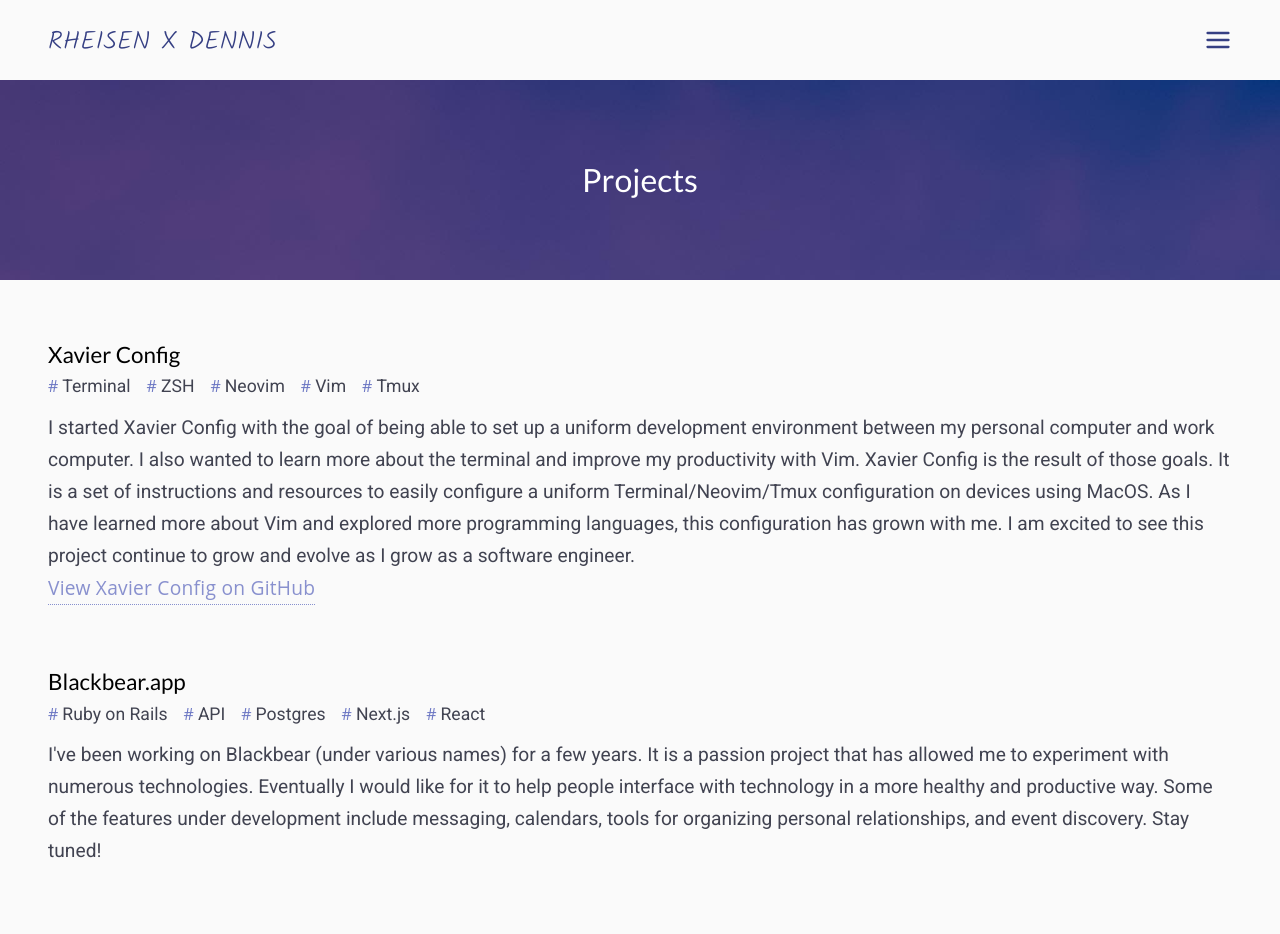
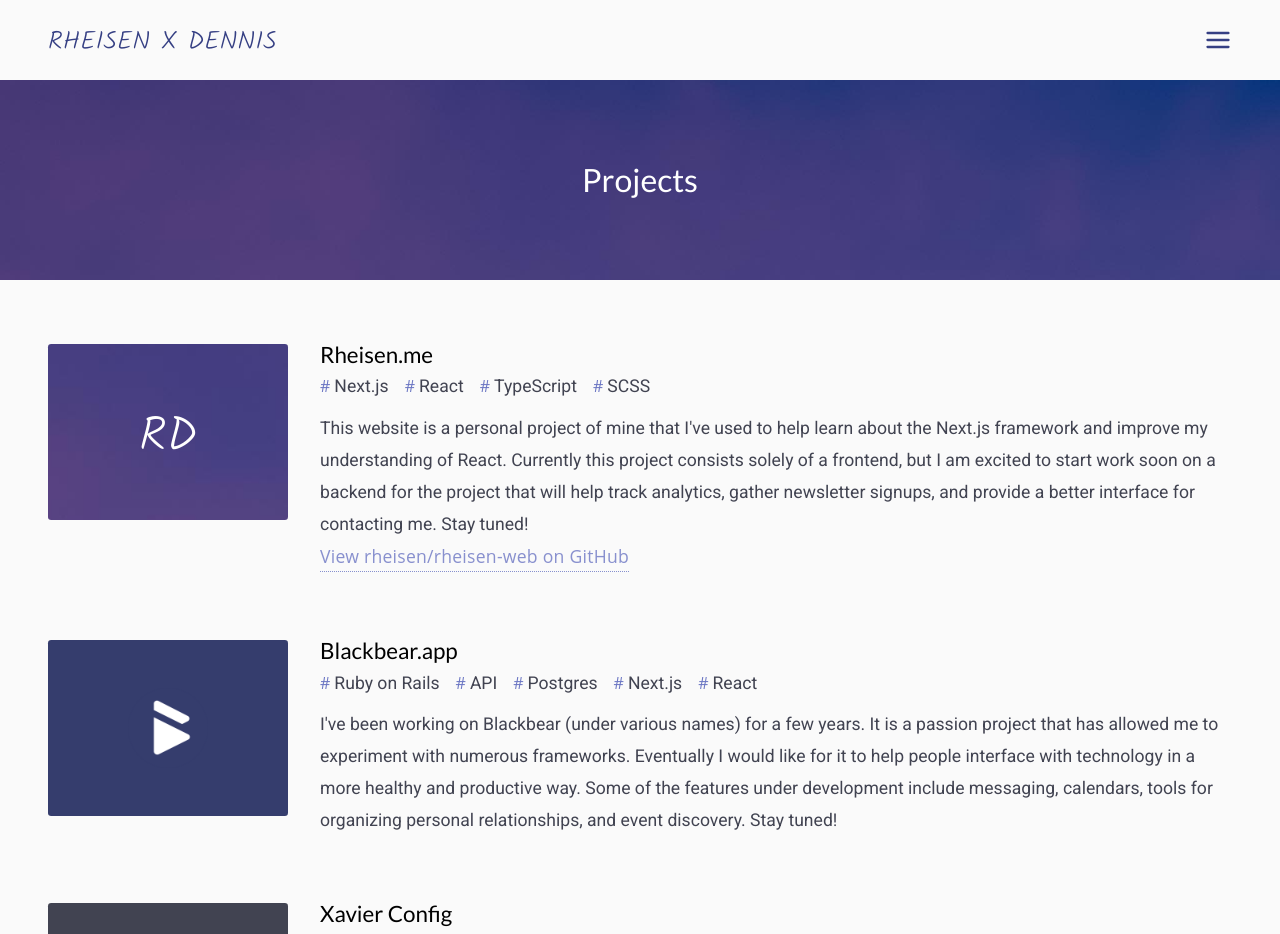
Before and after one commit to Rheisen/rheisen-web, a Next.js app: page /projects in a window 1280 px wide. Shown: the top 934 px of the page. Built offline with nearby package versions, Linux system fonts and the light colour scheme.

Commit message:
Add updates to resume and project pages

```diff
--- a/components/info-card/InfoCard.tsx
+++ b/components/info-card/InfoCard.tsx
@@ -1,5 +1,5 @@
 import React from 'react';
-import { MapPin, GitHub, Gitlab, Mail, Linkedin, Download } from 'react-feather';
+import { MapPin, GitHub, Gitlab, Mail, Clipboard, Linkedin, Download } from 'react-feather';
 
 import styles from './infoCard.module.scss';
 
@@ -40,7 +40,7 @@ export const InfoCard: React.FC<InfoCardProps> = (props: InfoCardProps = default
         ) : null}
         {props.linkedin ? (
           <div className={styles.iconInfoContainer}>
-            <Linkedin className={styles.linkedinIcon} size={24} />
+            <Clipboard className={styles.linkedinIcon} size={24} />
             <a href="https://linkedin.com/in/rheisen-dennis" target="_blank" rel="noopener noreferrer">
               linkedin.com/in/rheisen-dennis
             </a>
--- a/components/info-card/infoCard.module.scss
+++ b/components/info-card/infoCard.module.scss
@@ -67,7 +67,7 @@
             margin-left: .8rem;
             font-family: 'Lato', 'Roboto', sans-serif;
             font-weight: 400;
-            font-size: 1.2rem;
+            font-size: 1.1rem;
             letter-spacing: .25px;
             color: color('dark');
         }
@@ -121,7 +121,7 @@
             margin-right: .3rem;
             font-family: 'Lato', 'Roboto', sans-serif;
             font-weight: 400;
-            font-size: 1.2rem;
+            font-size: 1.1rem;
             letter-spacing: .5px;
             color: color('primary-tint', 'opacity', .7);
         }
--- a/package.json
+++ b/package.json
@@ -8,10 +8,12 @@
     "start": "next start"
   },
   "dependencies": {
+    "@types/react-transition-group": "^4.4.0",
     "next": "10.0.1",
     "react": "17.0.1",
     "react-dom": "17.0.1",
     "react-feather": "^2.0.9",
+    "react-transition-group": "^4.4.1",
     "sass": "^1.29.0"
   },
   "devDependencies": {
--- a/page-components/resume/experience-section/ExperienceSection.tsx
+++ b/page-components/resume/experience-section/ExperienceSection.tsx
@@ -19,7 +19,7 @@ export const ExperienceSection: React.FC<ExperienceSectionProps> = (props: Exper
         </span>
         {props.timeframe ? <span className={styles.experienceTimeframe}>{props.timeframe}</span> : null}
       </header>
-      {displayChildren ? <div className={styles.experienceDescription}>{props.children}</div> : null}
+      {displayChildren ? <div className={styles.desc}>{props.children}</div> : null}
     </section>
   );
 };
--- a/page-components/resume/experience-section/experienceSection.module.scss
+++ b/page-components/resume/experience-section/experienceSection.module.scss
@@ -32,7 +32,7 @@
         }
     }
 
-    .experienceDescription {
+    .desc {
         margin-top: 1rem;
     }
 }
--- a/pages/projects.tsx
+++ b/pages/projects.tsx
@@ -1,5 +1,6 @@
 import React from 'react';
 import Image from 'next/image';
+import { Terminal } from 'react-feather';
 
 import Layout from 'components/layout';
 import SplashHeader from 'components/splash-header';
@@ -15,6 +16,62 @@ const Projects: React.FC = () => {
       </SplashHeader>
       <div className={styles.projectsWrapper}>
         <section className={styles.projectContainer}>
+          <aside className={styles.rheisenAside}>
+            <h2>RD</h2>
+          </aside>
+          <article>
+            <h4>Rheisen.me</h4>
+            <div className={styles.tagContainer}>
+              <Tag text="Next.js" />
+              <Tag text="React" />
+              <Tag text="TypeScript" />
+              <Tag text="SCSS" />
+            </div>
+            <p>
+              This website is a personal project of mine that I&apos;ve used to help learn about the Next.js framework
+              and improve my understanding of React. Currently this project consists solely of a frontend, but I am
+              excited to start work soon on a backend for the project that will help track analytics, gather newsletter
+              signups, and provide a better interface for contacting me. Stay tuned!
+            </p>
+            <a href="https://github.com/Rheisen/rheisen-web" target="_blank" rel="noopener noreferrer">
+              <span>View rheisen/rheisen-web on GitHub</span>
+            </a>
+          </article>
+        </section>
+
+        <div className={styles.lineBreak} />
+
+        <section className={styles.projectContainer}>
+          <aside className={styles.blackbearAside}>
+            <div className={styles.imageContainer}>
+              <Image src="/images/project-thumbnails/blackbear.png" layout="fill" alt="Blackbear Logo" />
+            </div>
+          </aside>
+          <article>
+            <h4>Blackbear.app</h4>
+            <div className={styles.tagContainer}>
+              <Tag text="Ruby on Rails" />
+              <Tag text="API" />
+              <Tag text="Postgres" />
+              <Tag text="Next.js" />
+              <Tag text="React" />
+            </div>
+            <p>
+              I&apos;ve been working on Blackbear (under various names) for a few years. It is a passion project that
+              has allowed me to experiment with numerous frameworks. Eventually I would like for it to help people
+              interface with technology in a more healthy and productive way. Some of the features under development
+              include messaging, calendars, tools for organizing personal relationships, and event discovery. Stay
+              tuned!
+            </p>
+          </article>
+        </section>
+
+        <div className={styles.lineBreak} />
+
+        <section className={styles.projectContainer}>
+          <aside className={styles.xavierAside}>
+            <Terminal size={60} className={styles.xavierIcon} />
+          </aside>
           <article>
             <h4>Xavier Config</h4>
             <div className={styles.tagContainer}>
@@ -33,52 +90,7 @@ const Projects: React.FC = () => {
               I am excited to see this project continue to grow and evolve as I grow as a software engineer.
             </p>
             <a href="https://github.com/Rheisen/xavier-config" target="_blank" rel="noopener noreferrer">
-              <span>View Xavier Config on GitHub</span>
-            </a>
-          </article>
-        </section>
-
-        <div className={styles.lineBreak} />
-
-        <section className={styles.projectContainer}>
-          <article>
-            <h4>Blackbear.app</h4>
-            <div className={styles.tagContainer}>
-              <Tag text="Ruby on Rails" />
-              <Tag text="API" />
-              <Tag text="Postgres" />
-              <Tag text="Next.js" />
-              <Tag text="React" />
-            </div>
-            <p>
-              I&apos;ve been working on Blackbear (under various names) for a few years. It is a passion project that
-              has allowed me to experiment with numerous technologies. Eventually I would like for it to help people
-              interface with technology in a more healthy and productive way. Some of the features under development
-              include messaging, calendars, tools for organizing personal relationships, and event discovery. Stay
-              tuned!
-            </p>
-          </article>
-        </section>
-
-        <div className={styles.lineBreak} />
-
-        <section className={styles.projectContainer}>
-          <article>
-            <h4>Rheisen.me</h4>
-            <div className={styles.tagContainer}>
-              <Tag text="Next.js" />
-              <Tag text="React" />
-              <Tag text="TypeScript" />
-              <Tag text="SCSS" />
-            </div>
-            <p>
-              This website is a personal project of mine that I&apos;ve used to help learn about the Next.js framework
-              and improve my understanding of React. Currently this project consists solely of a frontend, but I am
-              excited to start work soon on a backend for the project that will help track analytics, gather newsletter
-              signups, and provide a better interface for contacting me. Stay tuned!
-            </p>
-            <a href="https://github.com/Rheisen/rheisen-web" target="_blank" rel="noopener noreferrer">
-              <span>View Rheisen.me frontend on GitHub</span>
+              <span>View rheisen/xavier-config on GitHub</span>
             </a>
           </article>
         </section>
--- a/styles/pages/projects.module.scss
+++ b/styles/pages/projects.module.scss
@@ -1,4 +1,5 @@
 @import 'styles/utils/variables';
+@import 'styles/utils/breakpoints';
 @import 'styles/utils/_common-styles.scss';
 @import 'styles/utils/colors';
 
@@ -15,7 +16,80 @@
         display: flex;
         flex-direction: row;
 
+        @include breakpoint('mobile', 'phablet') {
+            flex-direction: column;
+        }
+
+        aside {
+            box-sizing: border-box;
+            display: flex;
+            flex-direction: column;
+            align-items: center;
+            justify-content: center;
+            min-width: 15rem;
+            height: 11rem;
+            border-radius: .2rem;
+            background-color: color('primary-accent');
+
+            @include breakpoint('tablet') {
+                min-width: 12.5rem;
+                height: 9rem;
+            }
+
+            @include breakpoint('mobile', 'phablet') {
+                min-width: 100%;
+                max-width: 100%;
+                height: 6rem;
+                margin-bottom: 1.5rem;
+            }
+
+            .imageContainer {
+                position: relative;
+                width: 5rem;
+                height: 5rem;
+            }
+
+            h2 {
+                font-family: 'Roboto', sans-serif;
+                font-size: 3rem;
+                color: color('white');
+            }
+        }
+
+        .xavierAside {
+            background-color: color('dark');
+
+            .xavierIcon {
+                color: color('white');
+            }
+        }
+
+        .blackbearAside {
+            background-color: #353D6D;
+        }
+
+        .rheisenAside {
+            background-color: color('primary');
+            background: url('/images/backgrounds/splash-background-min.jpg');
+            background-size: fill;
+            background-position: 60% 30%;
+            background-repeat: no-repeat;
+
+            h2 {
+                margin-top: .6rem;
+                font-family: 'Kalam', 'Roboto', sans-serif;
+                font-size: 3rem;
+                text-transform: uppercase;
+            }
+        }
+
         article {
+            flex-shrink: 2;
+            margin-left: 2rem;
+
+            @include breakpoint('mobile', 'phablet') {
+                margin-left: .1rem;
+            }
 
             h4 {
                 font-family: 'Lato', 'Roboto', sans-serif;
--- a/styles/pages/resume.module.scss
+++ b/styles/pages/resume.module.scss
@@ -46,8 +46,8 @@
 
         p {
             margin-bottom: 0;
-            font-size: 1.1rem;
-            color: color('off-black');
+            font-size: 1rem;
+            color: color('dark');
         }
     }
 
--- a/styles/utils/_common-styles.scss
+++ b/styles/utils/_common-styles.scss
@@ -4,7 +4,7 @@
 @mixin base-action-text {
     @include ease-in-out(.2s);
     font-family: 'Lato', sans-serif;
-    font-size: 1.2rem;
+    font-size: 1.1rem;
     line-height: 2rem;
     font-weight: 500;
     text-decoration: none;
@@ -38,7 +38,7 @@
     margin-bottom: 1rem;
     font-family: 'Roboto', sans-serif;
     font-weight: 400;
-    font-size: 1.2rem;
+    font-size: 1.1rem;
     line-height: 2rem;
     color: color('dark');
 
```
Also changed, not shown: pages/resume.tsx (+46 -26 lines), public/images/project-thumbnails/blackbear.png (added), 1 other file (tests, documents, lock files or other folders).
